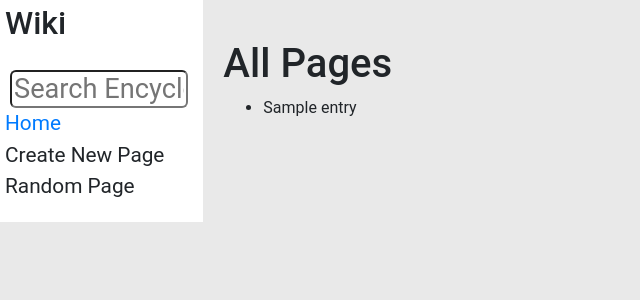
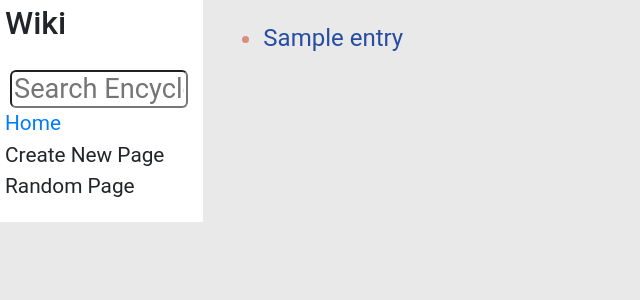
Before and after one commit to liangsenwoods/project-1-liangsenwoods, a Django app: template encyclopedia/templates/encyclopedia/index.html in a window 1280 px wide. Shown: the top 300 px of the page, without its empty margins (0-640 px from the left). Run offline with Django 3.2, Linux system fonts and the light colour scheme; the template is opened without the code that fills it: most values are stand-ins (such as "Sample title", 1, 10 or a date in 2020); parts of the project's set-up code (start-up, migrations or seed data) failed here and were passed over; some libraries are stand-ins or nearby versions.

Commit message:
Update index.html

```diff
--- a/encyclopedia/templates/encyclopedia/index.html
+++ b/encyclopedia/templates/encyclopedia/index.html
@@ -3,14 +3,20 @@
 {% block title %}
     Encyclopedia
 {% endblock %}
+{% block nav-home %}<li class="nav-active">Home</li>{% endblock %}
+{% block body %}
+    <div id="index">
+        <!-- <h1>Pages</h1> -->
 
-{% block body %}
-    <h1>All Pages</h1>
+        <ul id ="show_list">
 
-    <ul>
-        {% for entry in entries %}
-            <li>{{ entry }}</li>
-        {% endfor %}
-    </ul>
+            {% for entry in entries %}
+
+                <li><a href= "{% url 'wiki:title' title=entry %}">{{ entry }}</a> </li>
+
+            {% endfor %}
+        </ul>
+
+    </div>
 
 {% endblock %}
```
